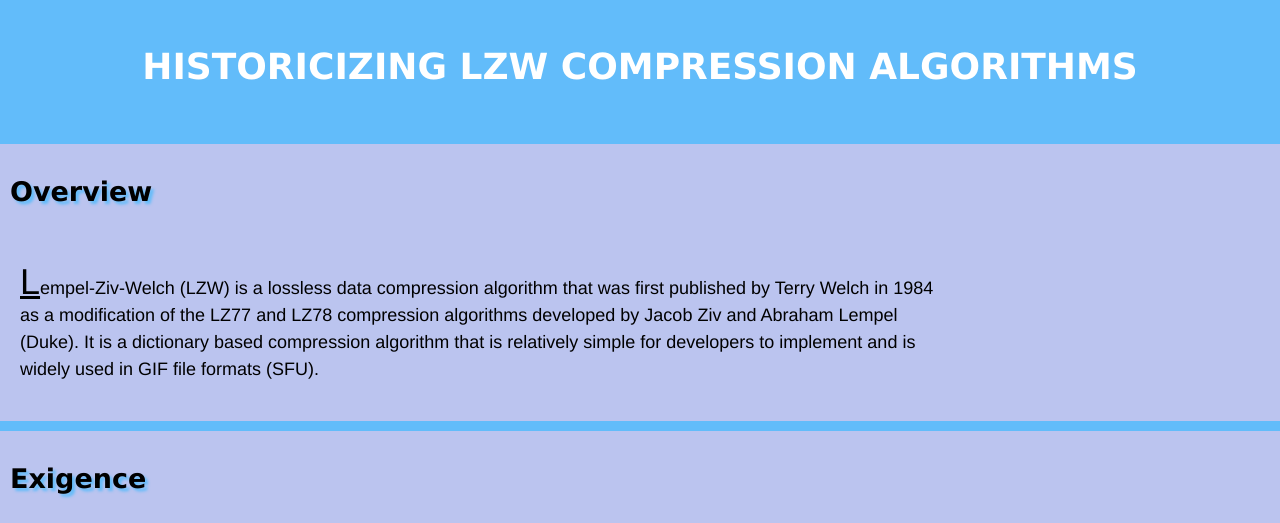
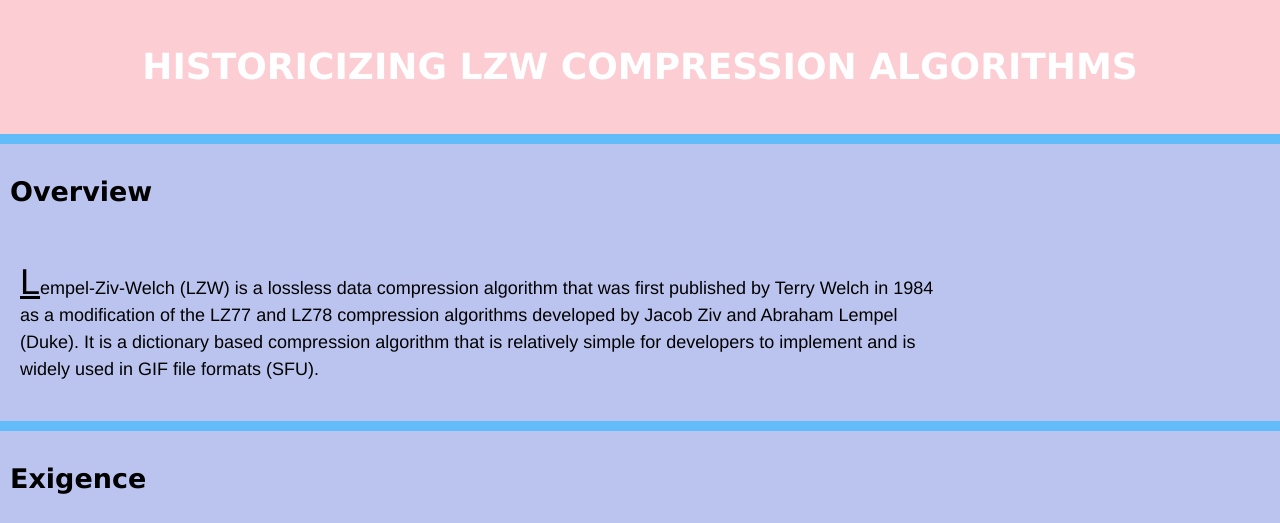
Before and after one commit to alexandradepalma/historicizing, a plain HTML site: page index.html in a window 1280 px wide. Shown: the top 523 px of the page. Drawn offline with Linux system fonts and the light colour scheme.

Commit message:
Update index.html
remove shadow, change header

```diff
--- a/index.html
+++ b/index.html
@@ -14,7 +14,7 @@ body {
 */
 
 h1 { font-size: 2em; line-height:1.5em;font-family: verdana; }
-h2 { font-size: 1.5em;font-family:verdana;text-shadow: 3px 3px 3px  #62bcfa; }
+h2 { font-size: 1.5em;font-family:verdana; }
 h3 { font-size: 1.25em; text-align: center;font-family:verdana;}
 h4 {font-size:12px; text-align: left; font-family:verdana;}
 
@@ -95,7 +95,7 @@ a:hover {
 header {
   width: 100%;
   color: #fff;
-  background-color#fccdd3;
+  background-color:#fccdd3;
   padding: 10px;
   margin-bottom: 10px;
   text-transform: uppercase;
```
